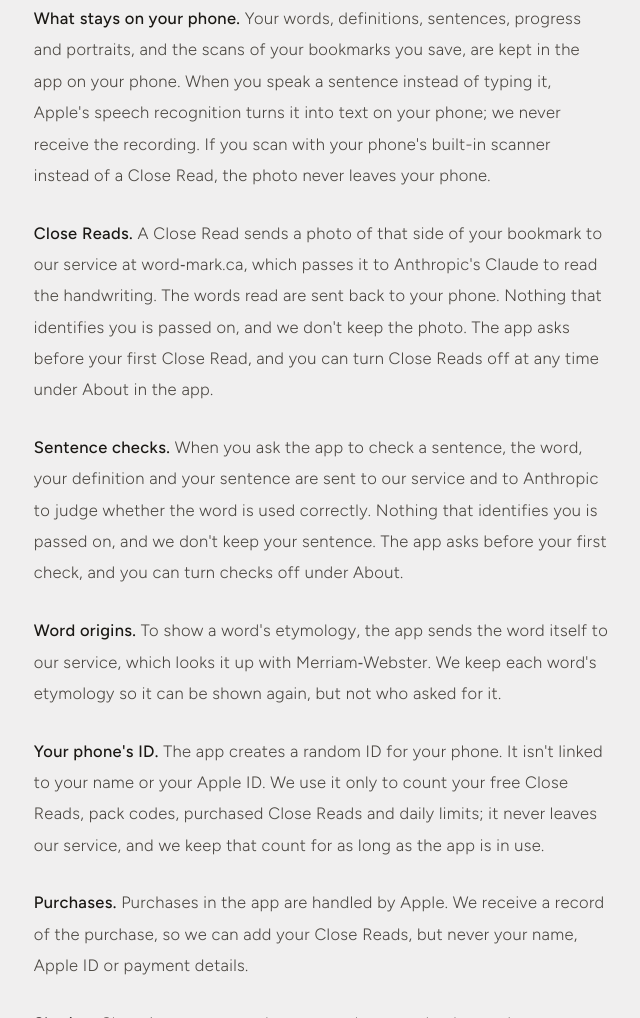
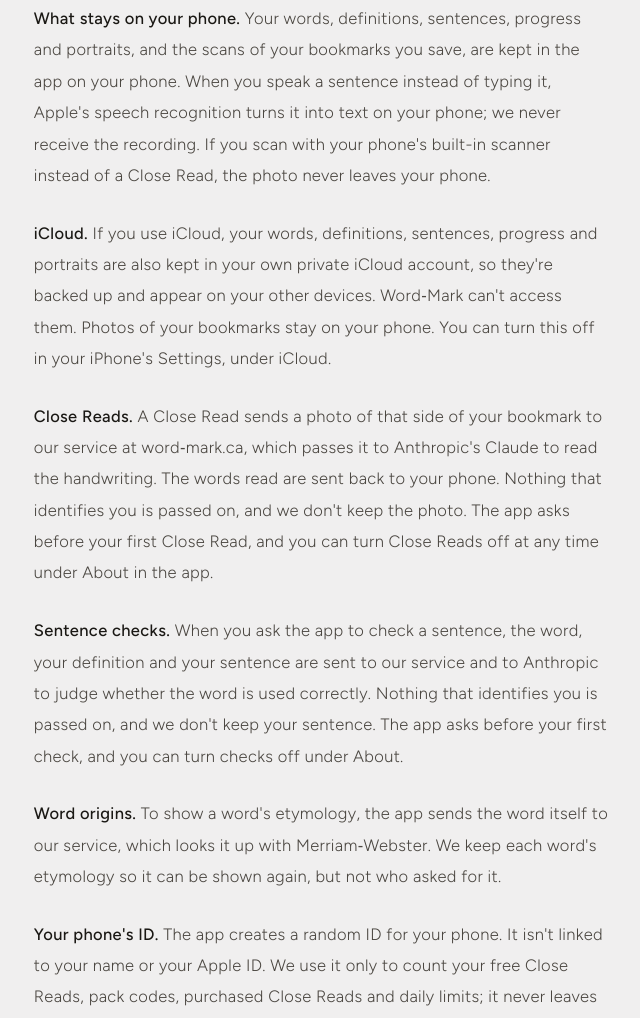
Before and after one commit to djmcleod90-hue/word-mark-site, a website: page privacy.html in a window 1280 px wide. Shown: the part 1284-2302 px from the top of the page, without its empty margins (319-959 px from the left). Drawn offline with Linux system fonts and the light colour scheme; a web font is replaced by a local one.

Commit message:
Privacy policy: iCloud sync of the app's words

```diff
--- a/privacy.html
+++ b/privacy.html
@@ -72,6 +72,7 @@
     <h2 class="policy-heading">The Word&#8209;Mark app</h2>
     <p class="body-text">The app has no accounts, ads or tracking. Most of what you do stays on your phone.</p>
     <p class="body-text"><strong>What stays on your phone.</strong> Your words, definitions, sentences, progress and portraits, and the scans of your bookmarks you save, are kept in the app on your phone. When you speak a sentence instead of typing it, Apple's speech recognition turns it into text on your phone; we never receive the recording. If you scan with your phone's built-in scanner instead of a Close Read, the photo never leaves your phone.</p>
+    <p class="body-text"><strong>iCloud.</strong> If you use iCloud, your words, definitions, sentences, progress and portraits are also kept in your own private iCloud account, so they're backed up and appear on your other devices. Word&#8209;Mark can't access them. Photos of your bookmarks stay on your phone. You can turn this off in your iPhone's Settings, under iCloud.</p>
     <p class="body-text"><strong>Close Reads.</strong> A Close Read sends a photo of that side of your bookmark to our service at word&#8209;mark.ca, which passes it to Anthropic's Claude to read the handwriting. The words read are sent back to your phone. Nothing that identifies you is passed on, and we don't keep the photo. The app asks before your first Close Read, and you can turn Close Reads off at any time under About in the app.</p>
     <p class="body-text"><strong>Sentence checks.</strong> When you ask the app to check a sentence, the word, your definition and your sentence are sent to our service and to Anthropic to judge whether the word is used correctly. Nothing that identifies you is passed on, and we don't keep your sentence. The app asks before your first check, and you can turn checks off under About.</p>
     <p class="body-text"><strong>Word origins.</strong> To show a word's etymology, the app sends the word itself to our service, which looks it up with Merriam&#8209;Webster. We keep each word's etymology so it can be shown again, but not who asked for it.</p>
```
